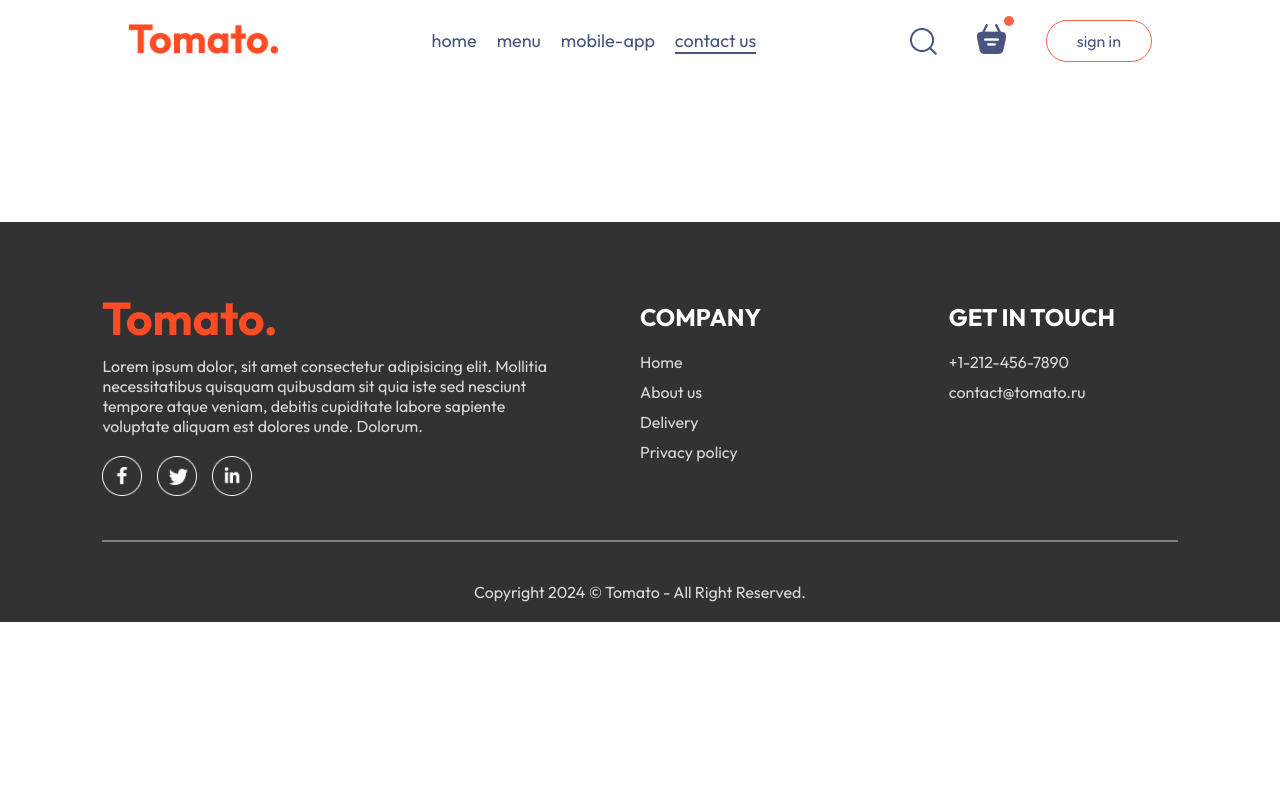
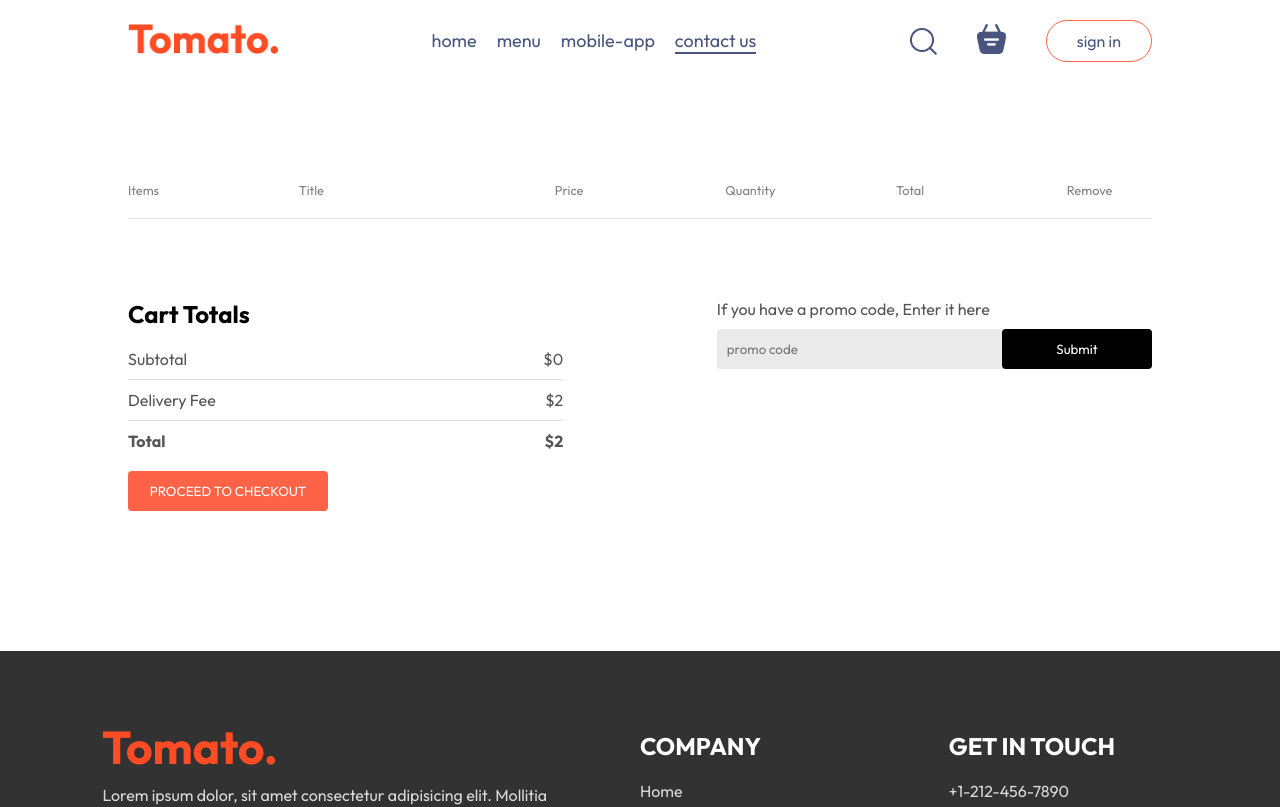
Before and after one commit to AleksandrKuzmin-dev/tomato-food-app-react, a React (Vite) app in the folder frontend/: page /cart in a window 1280 px wide. Shown: the top 807 px of the page. Built offline with nearby package versions, Linux system fonts and the light colour scheme.

Commit message:
Добавил компонент корзины, настроил связь с store

```diff
--- a/frontend/src/components/Navbar/Navbar.jsx
+++ b/frontend/src/components/Navbar/Navbar.jsx
@@ -6,10 +6,13 @@
 import { assets } from '../../assets/assets';
 
 import './navbar.css';
+import { selectTotalAmount } from '../../store/slices/cartItems.slice';
 
 const Navbar = ({ setShowLogin }) => {
+    const [hasShadow, setHasShadow] = useState(false);
+
     const activeMenu = useSelector(selectHomeNavActive);
-    const [hasShadow, setHasShadow] = useState(false);
+    const totalCartAmount = useSelector(selectTotalAmount);
 
     useEffect(() => {
         const handleScroll = () => {
@@ -67,7 +70,7 @@
                         <div className="navbar-bag-icon">
                             <Link to="/cart">
                                 <img src={assets.basket_icon} alt="" />
-                                <div className="dot"></div>
+                                <div className={totalCartAmount === 0 ? "" : "dot"}></div>
                             </Link>
                         </div>
                         <button onClick={() => setShowLogin(true)}>sign in</button>
--- a/frontend/src/pages/Cart/Cart.jsx
+++ b/frontend/src/pages/Cart/Cart.jsx
@@ -1,18 +1,75 @@
-import { useSelector } from 'react-redux';
-import { selectCartItems } from '../../store/slices/cartItems.slice';
+import { useSelector, useDispatch } from 'react-redux';
+import { selectCartItems, selectTotalAmount, removeFromCart } from '../../store/slices/cartItems.slice';
 import './cart.css';
 
 const Cart = () => {
+    const dispatch = useDispatch();
+
     const cartItems = useSelector(selectCartItems);
+    const totalAmount = useSelector(selectTotalAmount);
+
+
 
     return (
-        <div>
-            {Object.values(cartItems).map((item) => (
-                <>
-                    <p>{item.name}</p>
-                    <p>{item.quantity}</p>
-                </>
-            ))}
+        <div className="cart">
+            <div className="cart-items">
+                <div className="cart-items-title">
+                    <p>Items</p>
+                    <p>Title</p>
+                    <p>Price</p>
+                    <p>Quantity</p>
+                    <p>Total</p>
+                    <p>Remove</p>
+                </div>
+                <br />
+                <hr />
+                {Object.values(cartItems).map((item) => (
+                    <div key={item._id}>
+                        <div className="cart-items-title cart-items-item">
+                            <img src={item.image} alt={item.name} />
+                            <p>{item.name}</p>
+                            <p>${item.price}</p>
+                            <p>{item.quantity}</p>
+                            <p>${item.price * item.quantity}</p>
+                            <button onClick={() => dispatch(removeFromCart(item._id))} className="cross">
+                                x
+                            </button>
+                        </div>
+                        <hr />
+                    </div>
+                ))}
+            </div>
+            <div className="cart-bottom">
+                <div className="cart-total">
+                    <h2>Cart Totals</h2>
+                    <div>
+                        <div className="cart-total-details">
+                            <p>Subtotal</p>
+                            <p>${totalAmount}</p>
+                        </div>
+                        <hr />
+                        <div className="cart-total-details">
+                            <p>Delivery Fee</p>
+                            <p>${2}</p>
+                        </div>
+                        <hr />
+                        <div className="cart-total-details">
+                            <b>Total</b>
+                            <b>${totalAmount + 2}</b>
+                        </div>
+                    </div>
+                    <button>PROCEED TO CHECKOUT</button>
+                </div>
+                <div className="cart-promocode">
+                    <div>
+                        <p>If you have a promo code, Enter it here</p>
+                        <div className="cart-promocode-input">
+                            <input type="text" placeholder="promo code" />
+                            <button>Submit</button>
+                        </div>
+                    </div>
+                </div>
+            </div>
         </div>
     );
 };
--- a/frontend/src/pages/Cart/cart.css
+++ b/frontend/src/pages/Cart/cart.css
@@ -0,0 +1,109 @@
+.cart {
+    margin-top: 100px;
+}
+
+.cart-items-title {
+    display: grid;
+    grid-template-columns: 1fr 1.5fr 1fr 1fr 1fr 0.5fr;
+    align-items: center;
+    color: grey;
+    font-size: max(1vw, 12px);
+}
+
+.cart-items-item {
+    margin: 10px 0px;
+    color: black;
+}
+
+.cart-items-item img {
+    width: 50px;
+}
+
+.cart hr {
+    height: 1px;
+    background-color: #e2e2e2;
+    border: none;
+}
+
+.cart-items-item .cross {
+    cursor: pointer;
+    background: unset;
+    border: unset;
+}
+
+.cart-bottom {
+    margin-top: 80px;
+    display: flex;
+    justify-content: space-between;
+    gap: max(12vw, 20px)
+}
+
+.cart-total {
+    flex: 1;
+    display: flex;
+    flex-direction: column;
+    gap: 20px;
+}
+
+.cart-total-details {
+    display: flex;
+    justify-content: space-between;
+    color: #555;
+}
+
+.cart-total hr {
+    margin: 10px 0;
+}
+
+.cart-total button {
+    border: none;
+    color: white;
+    background-color: tomato;
+    width: max(15vw, 200px);
+    padding: 12px 0;
+    border-radius: 4px;
+    cursor: pointer;
+}
+
+.cart-promocode {
+    flex: 1;
+}
+
+.cart-promocode p {
+    color: #555;
+}
+
+.cart-promocode-input {
+    margin-top: 10px;
+    display: flex;
+    justify-content: space-between;
+    align-items: center;
+    background-color: #eaeaea;
+    border-radius: 4px;
+}
+
+.cart-promocode-input input {
+    background: transparent;
+    border: none;
+    outline: none;
+    padding-left: 10px;
+}
+
+.cart-promocode-input button {
+    width: max(1vw, 150px);
+    padding: 12px 15px;
+    background-color: black;
+    border: none;
+    color: white;
+    border-radius: 4px;
+}
+
+@media (max-width: 750px) {
+    .cart-bottom {
+        flex-direction: column-reverse;
+    }
+
+    .cart-promocode {
+        justify-content: start;
+    }
+}
--- a/frontend/src/store/slices/cartItems.slice.js
+++ b/frontend/src/store/slices/cartItems.slice.js
@@ -1,4 +1,4 @@
-import { createSlice } from '@reduxjs/toolkit';
+import { createSelector, createSlice } from '@reduxjs/toolkit';
 
 const initialState = {};
 
@@ -18,10 +18,22 @@
             const itemId = action.payload;
             state[itemId].quantity > 1 ? (state[itemId].quantity -= 1) : delete state[itemId];
         },
+        removeFromCart: (state, action) => {
+            const itemId = action.payload;
+            delete state[itemId];
+        },
     },
 });
 
-export const { addToCart, reduceFromCart } = cartItemsSlice.actions;
+export const { addToCart, reduceFromCart, removeFromCart } = cartItemsSlice.actions;
+
 export const selectCartItems = (state) => state.cartItems;
 export const selectCartItemById = (itemId) => (state) => state.cartItems[itemId];
+export const selectTotalAmount = createSelector([selectCartItems], (cartItems) => {
+    return cartItems
+        ? Object.values(cartItems).reduce((total, item) => {
+              return total + item.price * item.quantity;
+          }, 0)
+        : 0;
+});
 export default cartItemsSlice.reducer;
```
